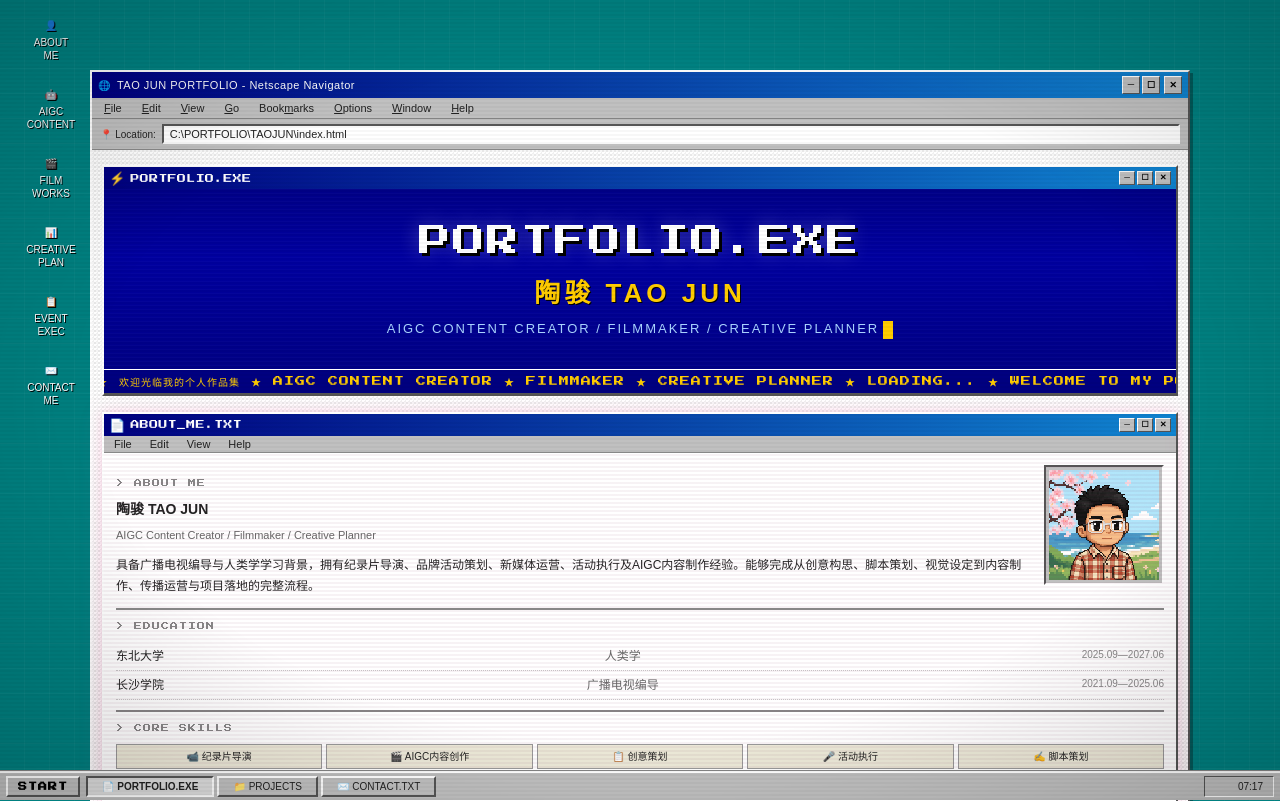
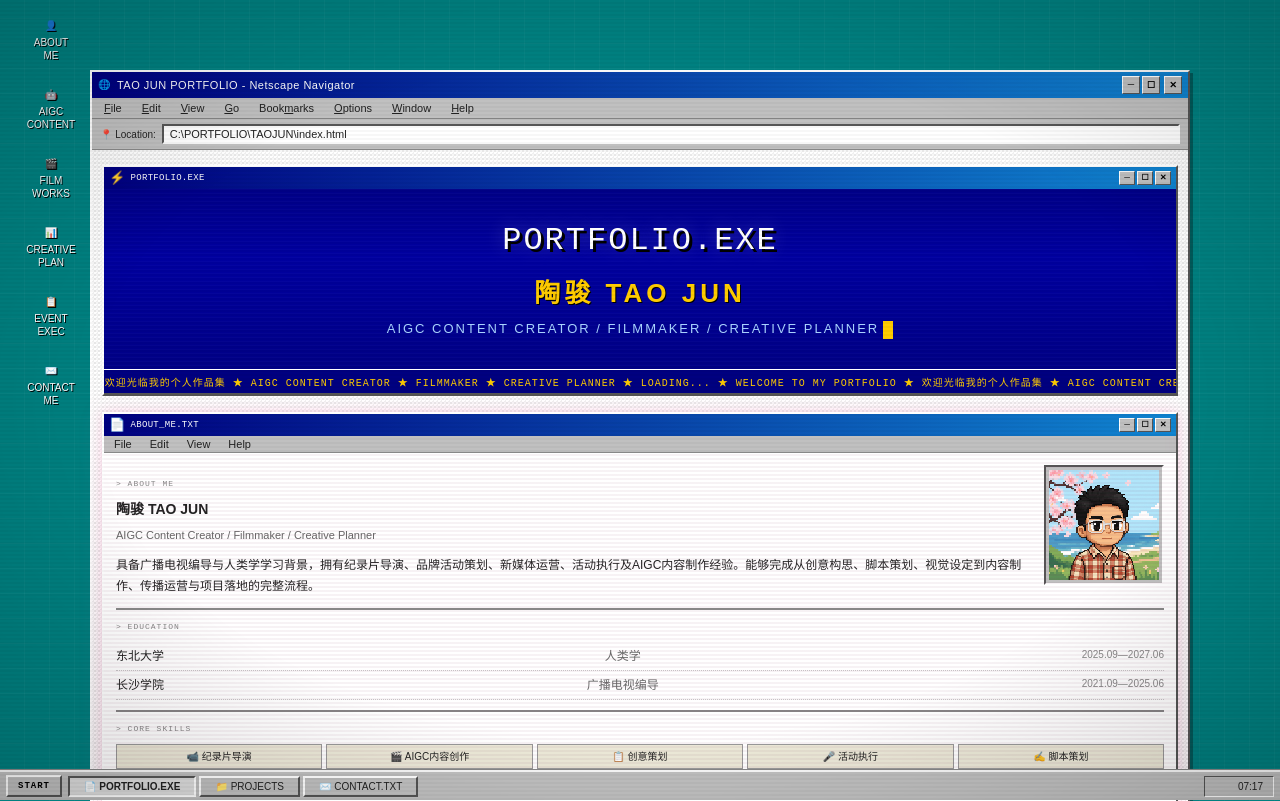
Before and after one commit to 2002jayden1226-svg/portfolio, a website: page index.html in a window 1280 px wide. Shown: the top 801 px of the page. Drawn offline with Linux system fonts and the light colour scheme.

Commit message:
Remove Google Fonts for China accessibility

```diff
--- a/index.html
+++ b/index.html
@@ -4,7 +4,6 @@
 <meta charset="UTF-8">
 <meta name="viewport" content="width=device-width, initial-scale=1.0">
 <title>C:\PORTFOLIO\TAOJUN.EXE</title>
-<link href="https://fonts.googleapis.com/css2?family=Press+Start+2P&display=swap" rel="stylesheet">
 <style>
 /* ========== RESET & BASE ========== */
 *,*::before,*::after{margin:0;padding:0;box-sizing:border-box}
@@ -74,7 +73,7 @@
 .browser-titlebar{
   background:linear-gradient(90deg,#000080,#1084d0);
   padding:4px 6px;display:flex;align-items:center;justify-content:space-between;
-  font-family:"Press Start 2P","Microsoft YaHei",monospace;
+  font-family:"Courier New","Microsoft YaHei",monospace;
   font-size:11px;color:#fff;
   user-select:none;
 }
@@ -142,7 +141,7 @@
 .win-titlebar{
   background:linear-gradient(90deg,#000080,#1084d0);
   padding:3px 5px;display:flex;align-items:center;justify-content:space-between;
-  font-family:"Press Start 2P","Microsoft YaHei",monospace;
+  font-family:"Courier New","Microsoft YaHei",monospace;
   font-size:10px;color:#fff;user-select:none;
 }
 .win-titlebar .win-title{
@@ -246,7 +245,7 @@
 /* Marquee */
 .marquee-bar{
   background:#000080;color:#ffcc00;padding:4px 0;
-  font-size:10px;font-family:"Press Start 2P","Microsoft YaHei",monospace;
+  font-size:10px;font-family:"Courier New","Microsoft YaHei",monospace;
   letter-spacing:1px;overflow:hidden;white-space:nowrap;
   border-top:1px solid #fff;border-bottom:1px solid #555;
 }
@@ -391,7 +390,7 @@
 .taskbar-start{
   padding:4px 10px;font-weight:bold;font-size:11px;
   border:2px solid;border-color:#fff #555 #555 #fff;
-  background:#c0c0c0;font-family:"Press Start 2P","Microsoft YaHei",monospace;
+  background:#c0c0c0;font-family:"Courier New","Microsoft YaHei",monospace;
   font-size:9px;letter-spacing:1px;
 }
 .taskbar-start:active{border-color:#555 #fff #fff #555}
@@ -439,7 +438,7 @@
 
 /* Tooltip / label */
 .pixel-label{
-  font-family:"Press Start 2P","Microsoft YaHei",monospace;
+  font-family:"Courier New","Microsoft YaHei",monospace;
   font-size:8px;color:#888;letter-spacing:1px;
   text-transform:uppercase;margin-bottom:8px;
 }
@@ -932,7 +931,7 @@
               <span>File</span><span>Edit</span><span>View</span><span>Help</span>
             </div>
             <div class="win-body pixel-scanlines">
-              <p style="text-align:center;font-family:'Press Start 2P','Microsoft YaHei',monospace;font-size:14px;color:#000080;margin-bottom:16px">
+              <p style="text-align:center;font-family:'Courier New','Microsoft YaHei',monospace;font-size:14px;color:#000080;margin-bottom:16px">
                 THANKS FOR WATCHING
               </p>
               <p style="text-align:center;font-size:12px;color:#666;margin-bottom:4px">
```
